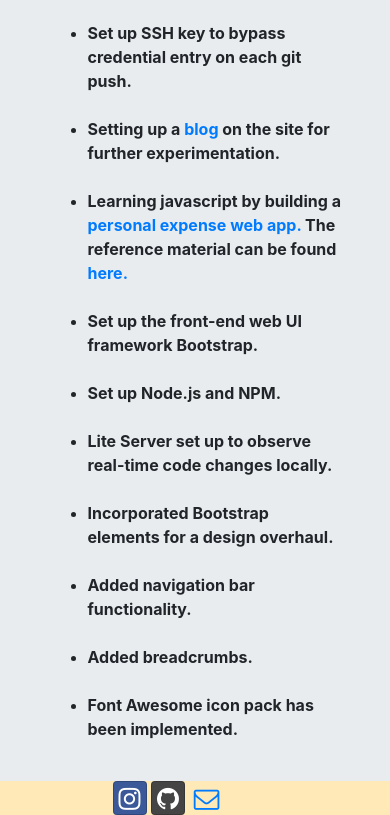
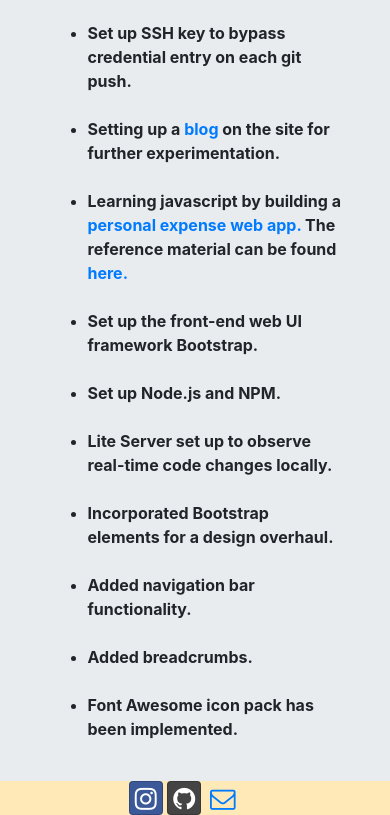
Before and after one commit to Aldroc/aldroc.netlify, a website: page index.html in a window 390 px wide. Shown: the part 681-1496 px from the top of the page. Drawn offline with nearby package versions, Linux system fonts and the light colour scheme.

Commit message:
footer_align_fix_2.0

```diff
--- a/index.html
+++ b/index.html
@@ -63,7 +63,7 @@
         <footer class="footer">
             <div class="container">
                 <div class="row justify-content-center">
-                    <div class="col-6 col-sm-2">
+                    <div class="col-5 col-sm-2">
                         <a class="btn btn-social-icon btn-facebook" href="https://www.instagram.com/_aldroc_/"><i class="fa fa-instagram"></i></a>
                         <a class="btn btn-social-icon btn-github" href="https://github.com/Aldroc"><i class="fa fa-github"></i></a>
                         <a class="btn btn-social-icon" href="mailto:riptide1112@gmail.com"><i class="fa fa-envelope-o"></i></a>
```
